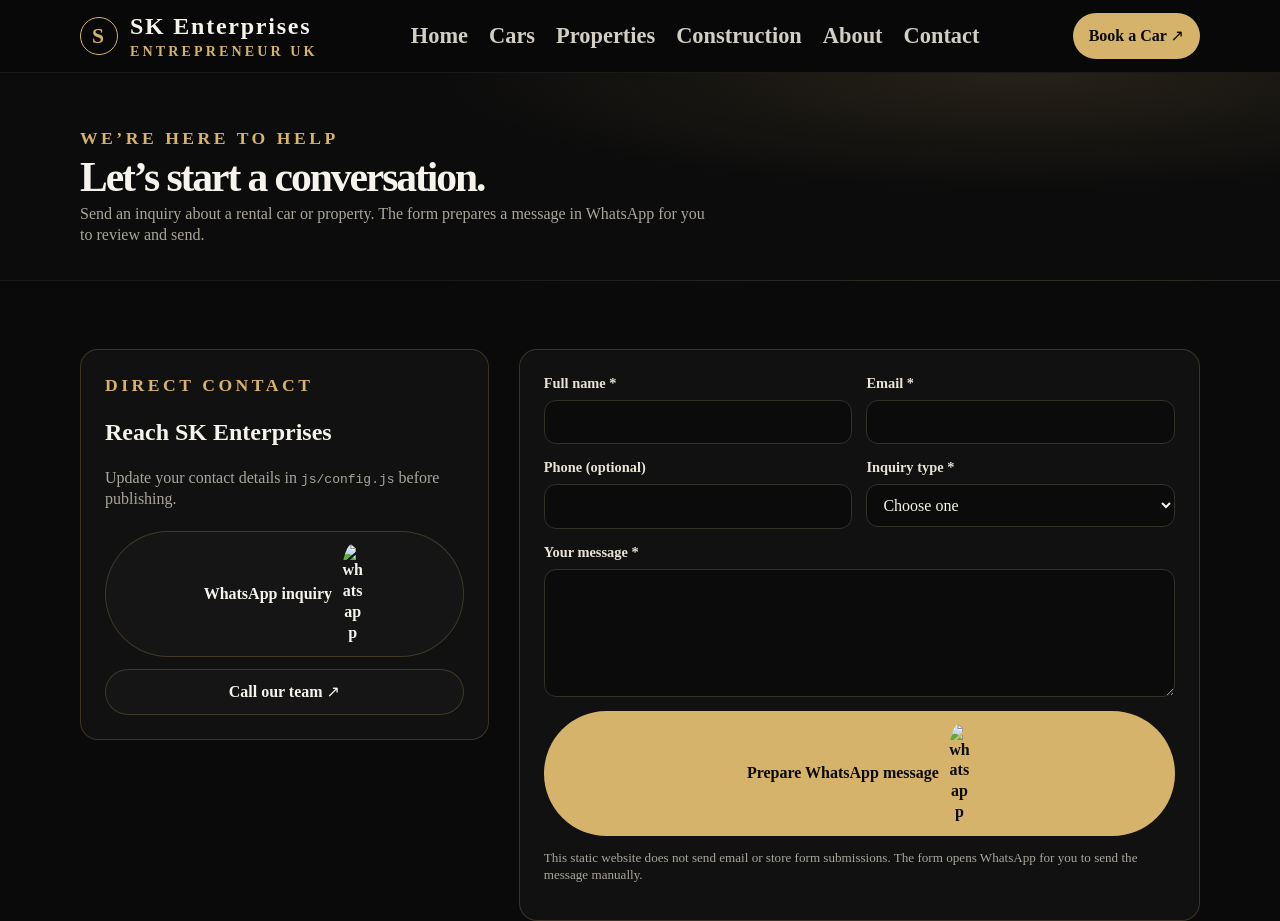
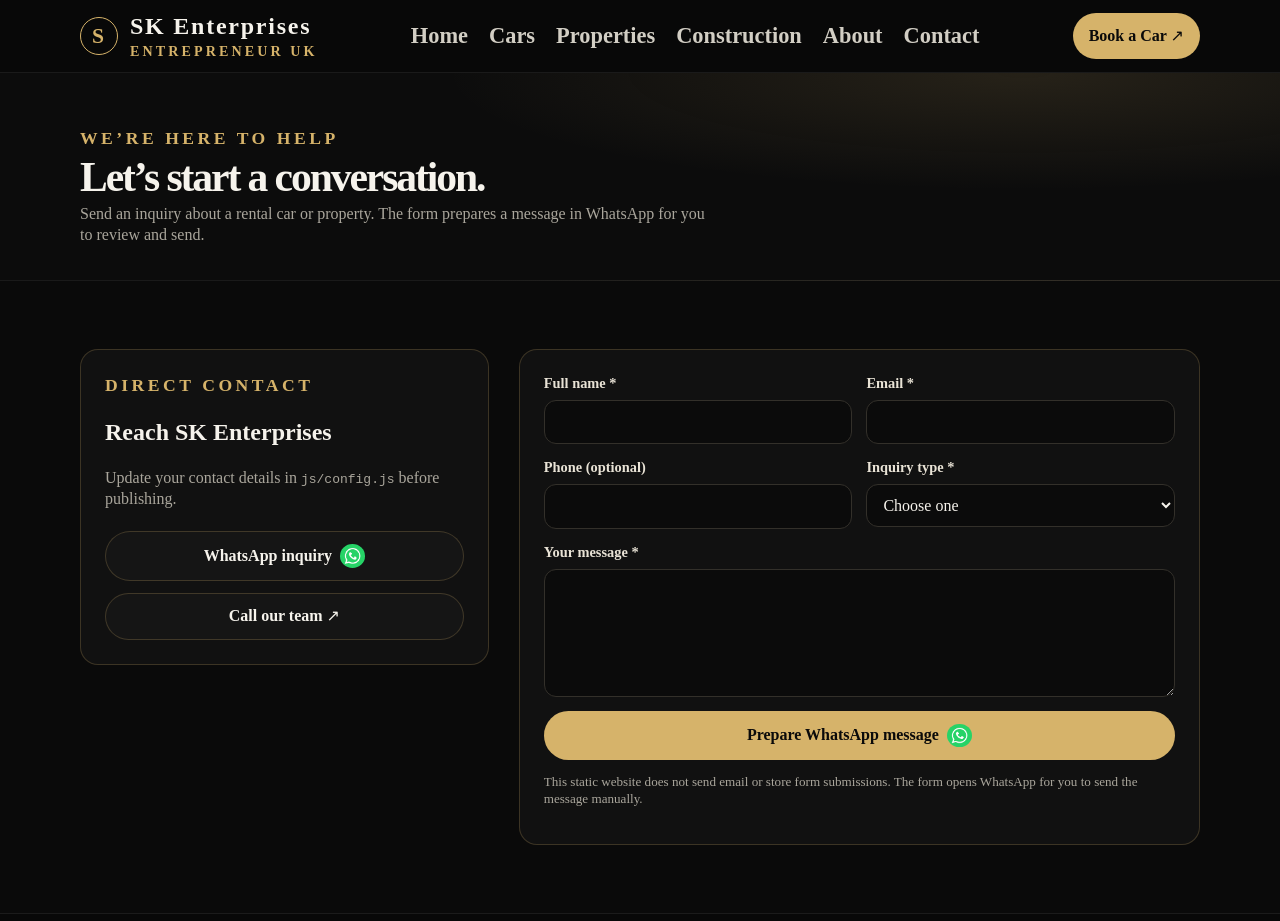
Before and after one commit to msalmanktk/SK-Enterprises, a plain HTML site: page contact.html in a window 1280 px wide. Shown: the top 921 px of the page. Drawn offline with Linux system fonts and the light colour scheme; the site is published under a folder, as on GitHub Pages, so addresses that start at the root find nothing.

Commit message:
whatsapp logo problem solved

```diff
--- a/contact.html
+++ b/contact.html
@@ -85,7 +85,7 @@
                   <span
                     ><img
                       class="whatsapp-Logo"
-                      src="/images/whatsapp.logo.png"
+                      src="images/whatsapp.logo.png"
                       alt="whatsapp"
                   /></span></button
                 ><button class="btn btn--outline" data-call>
@@ -144,7 +144,7 @@
                   <span
                     ><img
                       class="whatsapp-Logo"
-                      src="/images/whatsapp.logo.png"
+                      src="images/whatsapp.logo.png"
                       alt="whatsapp"
                   /></span>
                 </button>
```
